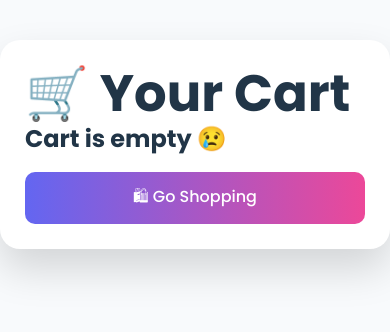
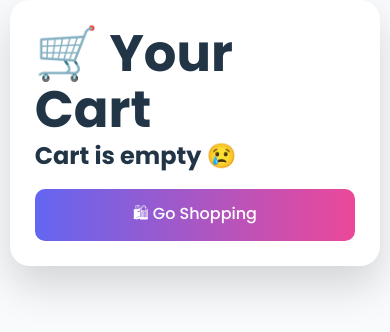
Before and after one commit to Shriyasinghthakurbondili/E-Commerce-app, a React (Vite) app: page /cart in a window 390 px wide. Shown: the top 332 px of the page. Built offline with nearby package versions, Linux system fonts and the light colour scheme.

Commit message:
updated mobile fix + UI

```diff
--- a/src/App.css
+++ b/src/App.css
@@ -913,3 +913,21 @@ html, body, #root {
     grid-template-columns: 1fr;
   }
 }
+
+
+.container {
+  width: 95%;
+  margin: auto;
+}
+
+.cart-summary {
+  text-align: center;
+  margin-top: 15px;
+}
+
+@media (max-width: 480px) {
+  .cart-card {
+    flex-direction: column;
+    text-align: center;
+  }
+}
```
